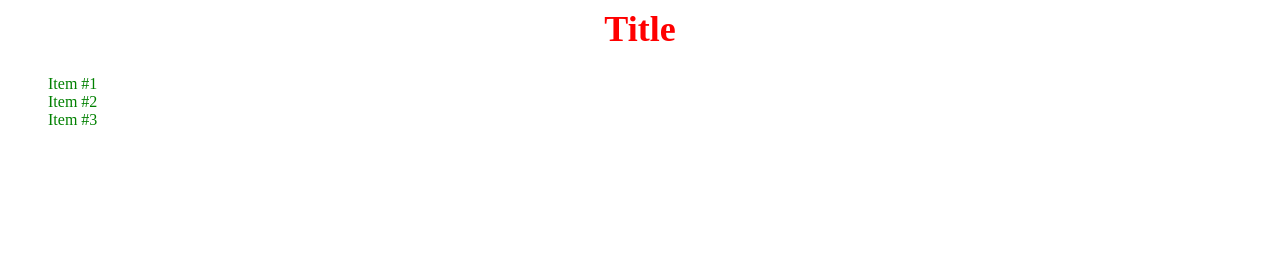
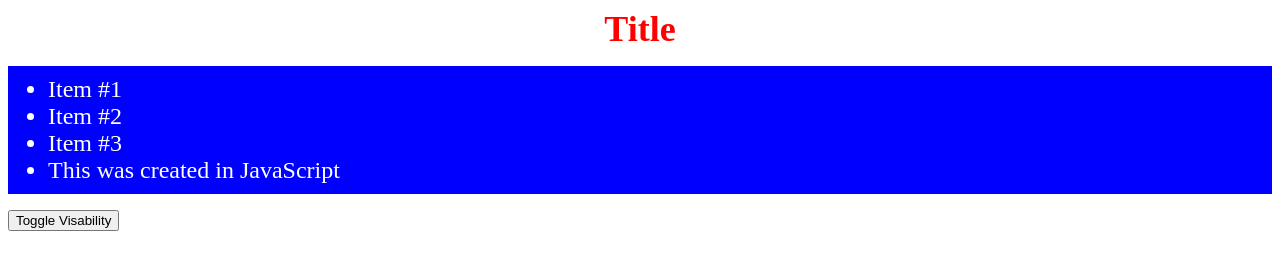
Before and after one commit to grantwforsythe/javascript, a plain HTML site: page section7/index.html in a window 1280 px wide. Drawn offline with Linux system fonts and the light colour scheme.

Commit message:
Update section7

```diff
--- a/section7/app.js
+++ b/section7/app.js
@@ -1,2 +1,19 @@
 const title = document.querySelector('#main-header');
+const ul = document.querySelector('#main-list');
+const section = document.querySelector('section');
+
 title.textContent = 'Title';
+section.style.backgroundColor = 'blue';
+
+// Toggle the visability of the list
+let visability = true;
+const button = document.querySelector('button');
+button.addEventListener('click', () => {
+    section.style.display = visability ? 'none' : 'block';
+    visability = !visability;
+});
+
+// Creating elements
+const li = document.createElement('li');
+li.textContent = 'This was created in JavaScript';
+ul.appendChild(li);
--- a/section7/index.html
+++ b/section7/index.html
@@ -10,11 +10,16 @@
 </head>
 <body>
   <main>
-    <h1 id="main-header">Welcome</h1>
-    <ul class="main-list">
-      <li class="main-list-item">Item #1</li>
-      <li class="main-list-item">Item #2</li>
-      <li class="main-list-item">Item #3</li>
-    </ul>
+    <header>
+      <h1 id="main-header">Welcome</h1>
+    </header>
+    <section>
+      <ul id="main-list">
+        <li class="main-list-item">Item #1</li>
+        <li class="main-list-item">Item #2</li>
+        <li class="main-list-item">Item #3</li>
+      </ul>
+    </section>
+    <button>Toggle Visability</button>
 </body>
 </html>
--- a/section7/style.css
+++ b/section7/style.css
@@ -3,6 +3,10 @@
 }
 body, html {
     height: 100%;
+}
+ul {
+    padding-top: 10px;
+    padding-bottom: 10px;
 }
 #main-header {
     color: red;
@@ -15,9 +19,13 @@ body, html {
     margin-top: 25px;
     margin-bottom: 0;
 }
-.main-list-item {
-    color: green;
+#main-list > li {
+    font-size: 24px;
+    color: white;
 }
 .dark-green {
     color: darkgreen;
 }
+.invisible {
+    display: none;
+}
```
